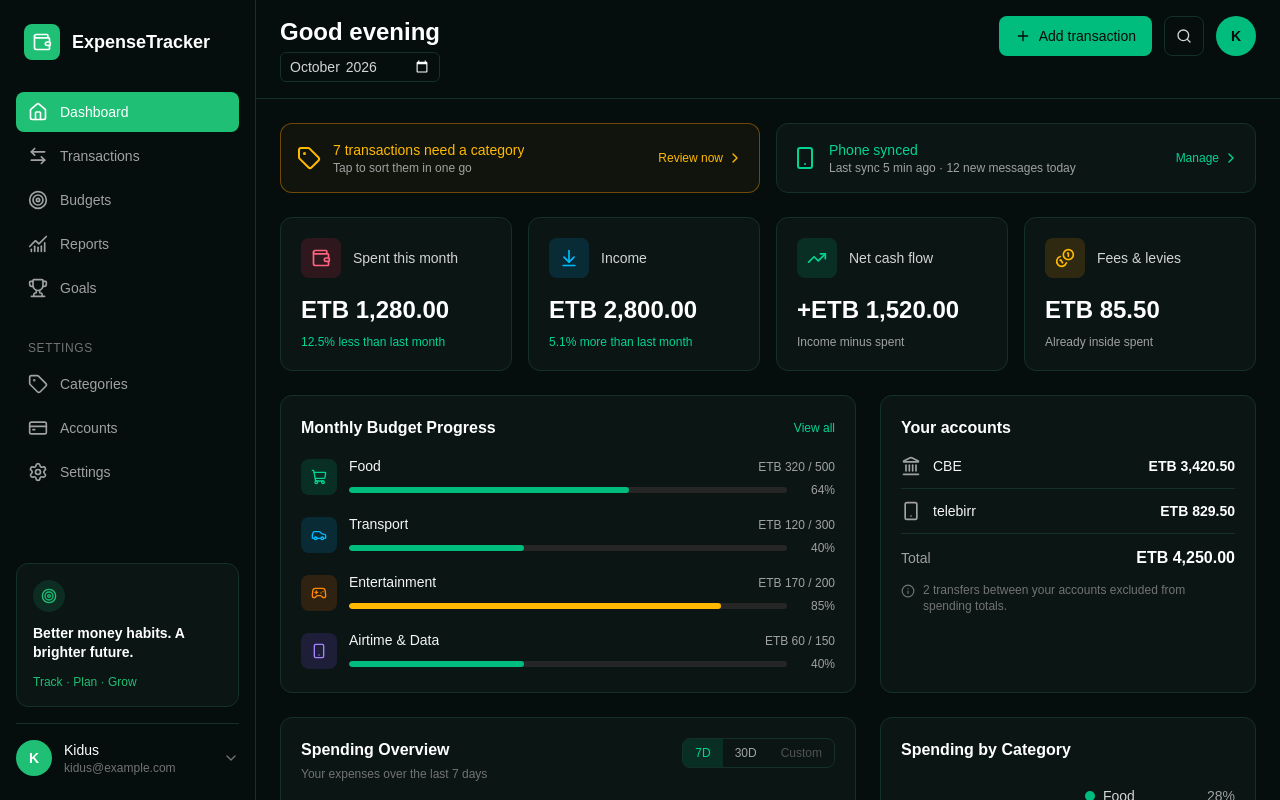
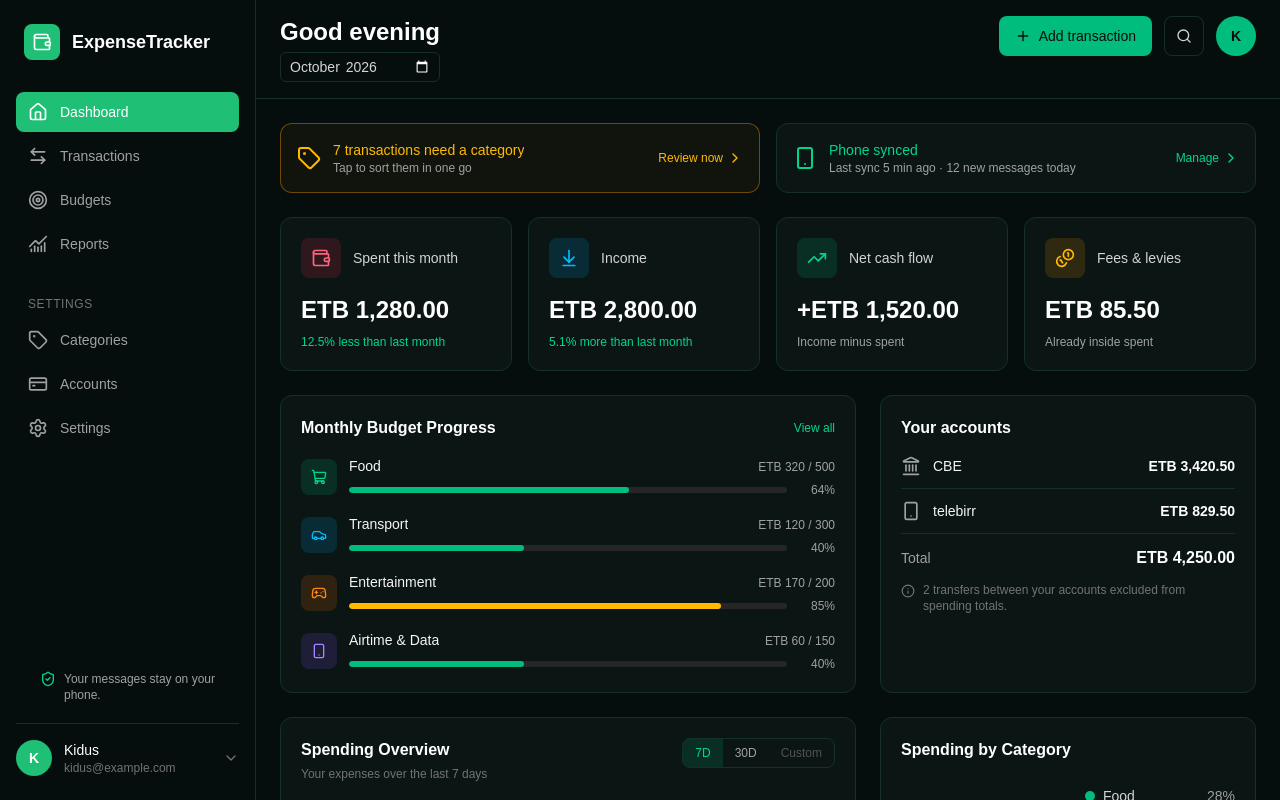
Before and after one commit to justKiduss/expense-tracker, a Next.js app: page /preview in a window 1280 px wide. Shown: the top 800 px of the page. Built offline with nearby package versions, Linux system fonts and the light colour scheme.

Commit message:
Clean up sidebar

```diff
--- a/components/layout/app-sidebar.tsx
+++ b/components/layout/app-sidebar.tsx
@@ -3,7 +3,7 @@
 import Link from 'next/link';
 import { usePathname } from 'next/navigation';
 import {
-  ArrowLeftRight, ChartNoAxesCombined, ChevronDown, CreditCard, House, Settings, Tag, Target, Trophy, Wallet,
+  ArrowLeftRight, ChartNoAxesCombined, ChevronDown, CreditCard, House, Settings, Tag, Target, ShieldCheck, Wallet,
 } from 'lucide-react';
 
 const navigation = [
@@ -11,7 +11,6 @@ const navigation = [
   { label: 'Transactions', href: '/transactions', Icon: ArrowLeftRight },
   { label: 'Budgets', href: '/budgets', Icon: Target },
   { label: 'Reports', href: '/reports', Icon: ChartNoAxesCombined },
-  { label: 'Goals', href: '/goals', Icon: Trophy },
 ];
 
 const settings = [
@@ -69,12 +68,9 @@ export default function AppSidebar({ userName, userEmail, activeHref }: AppSideb
 
       {/* pinned to the bottom */}
       <div className="mt-auto space-y-4">
-        <div className="rounded-xl border border-line bg-panel p-4">
-          <span className="mb-3 flex size-8 items-center justify-center rounded-full bg-brand/15 text-brand">
-            <Target size={16} aria-hidden="true" />
-          </span>
-          <p className="text-sm font-semibold leading-snug text-white">Better money habits. A brighter future.</p>
-          <p className="mt-3 text-xs text-brand">Track · Plan · Grow</p>
+        <div className="mx-3 mb-3 flex items-start gap-2 px-3 py-2 text-xs text-neutral-400">
+          <ShieldCheck className="size-4 shrink-0 text-emerald-400" aria-hidden="true" />
+          <p>Your messages stay on your phone.</p>
         </div>
 
         <div className="flex items-center gap-3 border-t border-line pt-4">
```
